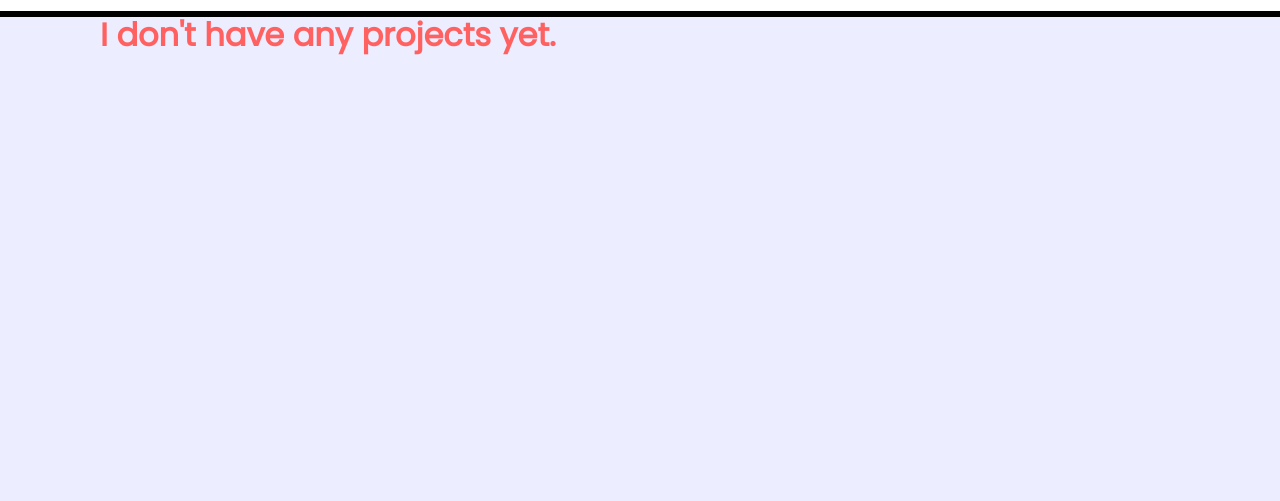
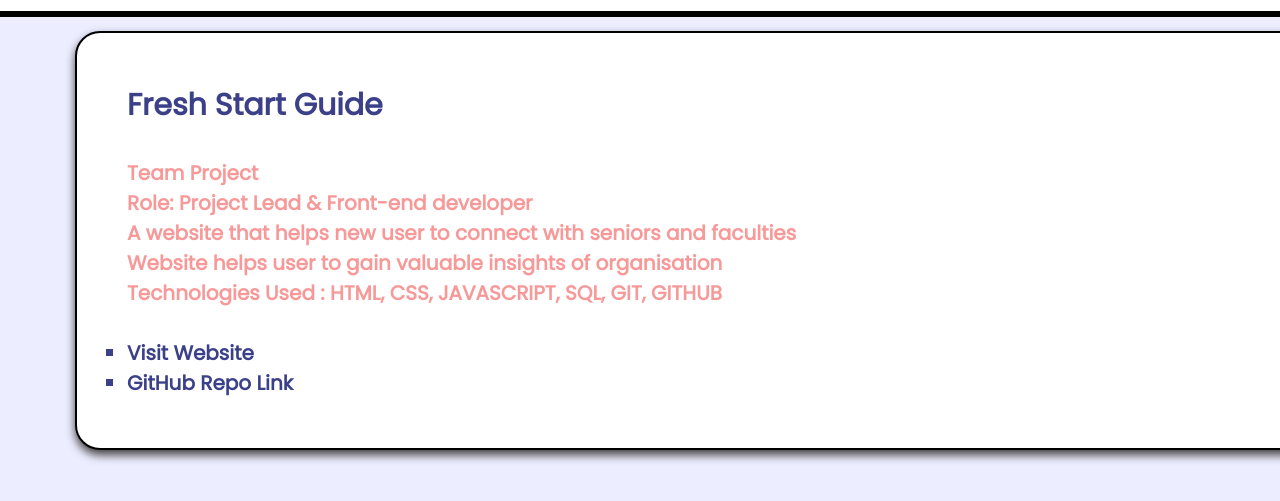
Before and after one commit to Bhargavimachhi/portfolio, a plain HTML site: page projects.html in a window 1280 px wide. Shown: the part 89-590 px from the top of the page. Drawn offline with Linux system fonts and the light colour scheme.

Commit message:
Added Some more achievements and projects

```diff
--- a/projects.html
+++ b/projects.html
@@ -11,6 +11,26 @@
     <style>
         body{
             background-color: #ecedff;
+        }
+        section div{
+            color: #f79999;
+            font-size: 20px;
+            font-weight: bold;
+            border: 2px solid black;
+            box-shadow: 0 5px 10px rgb(68, 64, 64);
+            border-radius: 25px;
+            background-color: white;
+            margin: 60px 5% 50px 5%;
+            padding : 50px;
+        }
+        section h1{
+            color: #3b4089;
+            font-weight: bold;
+        }
+
+        section ul li{
+            align-items: center;
+            list-style-type: none;
         }
     </style>
 </head>
@@ -31,7 +51,21 @@
             </div>
         </nav>
     </header>
+    <section>
+        <div id="freshstart" style="margin-top: 120px;">
+            <h1>Fresh Start Guide</h1><br>
+            <ul>
+                <li>Team Project</li>
+                <li>Role: Project Lead & Front-end developer</li>
+                <li>A website that helps new user to connect with seniors and faculties</li>
+                <li>Website helps user to gain valuable insights of organisation</li>
+                <li>Technologies Used : HTML, CSS, JAVASCRIPT, SQL, GIT, GITHUB</li><br>
+                <li id="certification"><a href="https://fresh-start-rahulpanchal0106.vercel.app/">Visit Website</a></li>
+                <li id="certification"><a href="https://github.com/Bhargavimachhi/FreshStart">GitHub Repo Link</a></li>
+            </ul>
+        </div>
+    </section>
 
-    <h1 style="margin:100px; color: #ff6161;">I don't have any projects yet.</h1>
+
 </body>
 </html>
```
Also changed, not shown: achievements.html (+23 -1 lines), experience.html (+1 -10 lines), 2 other files.
